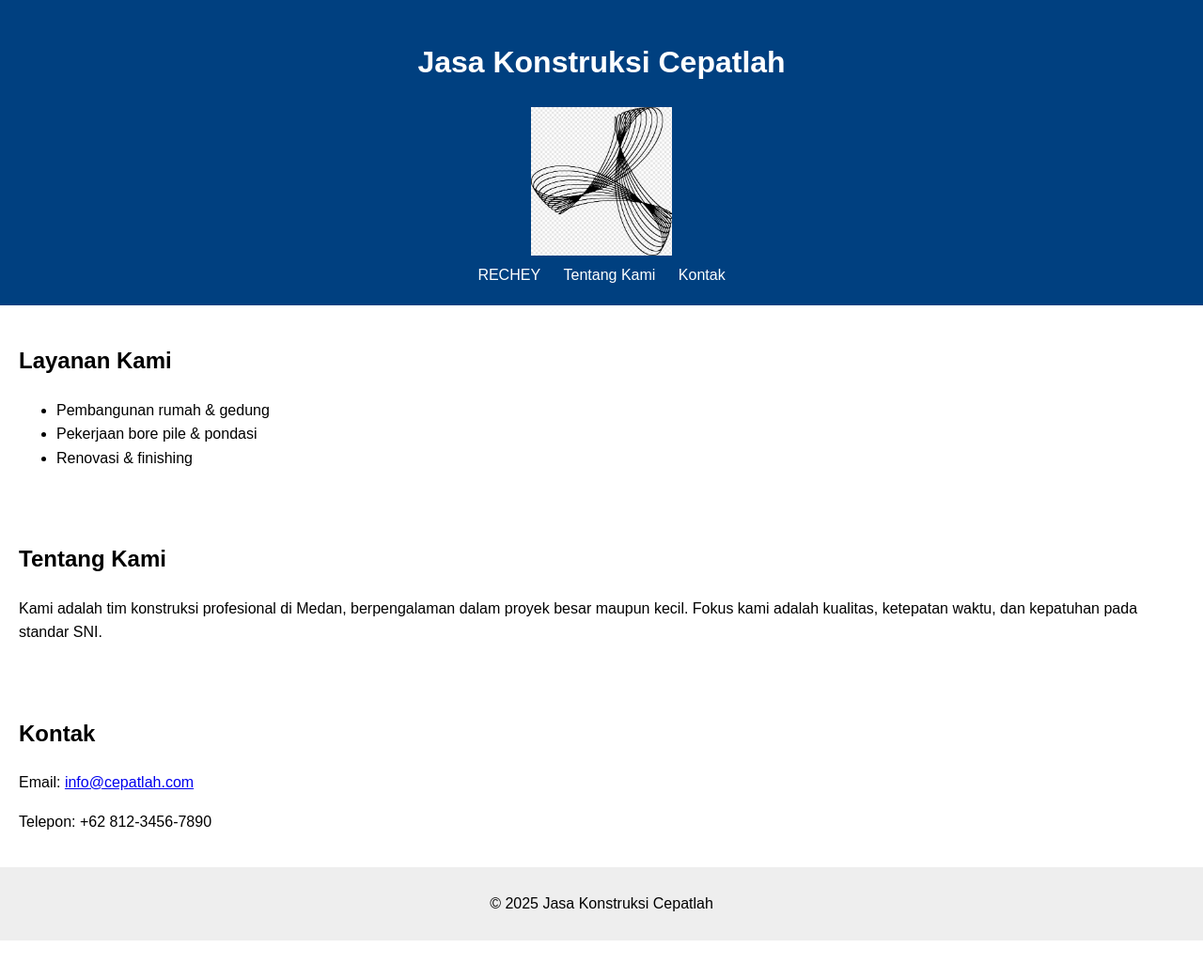
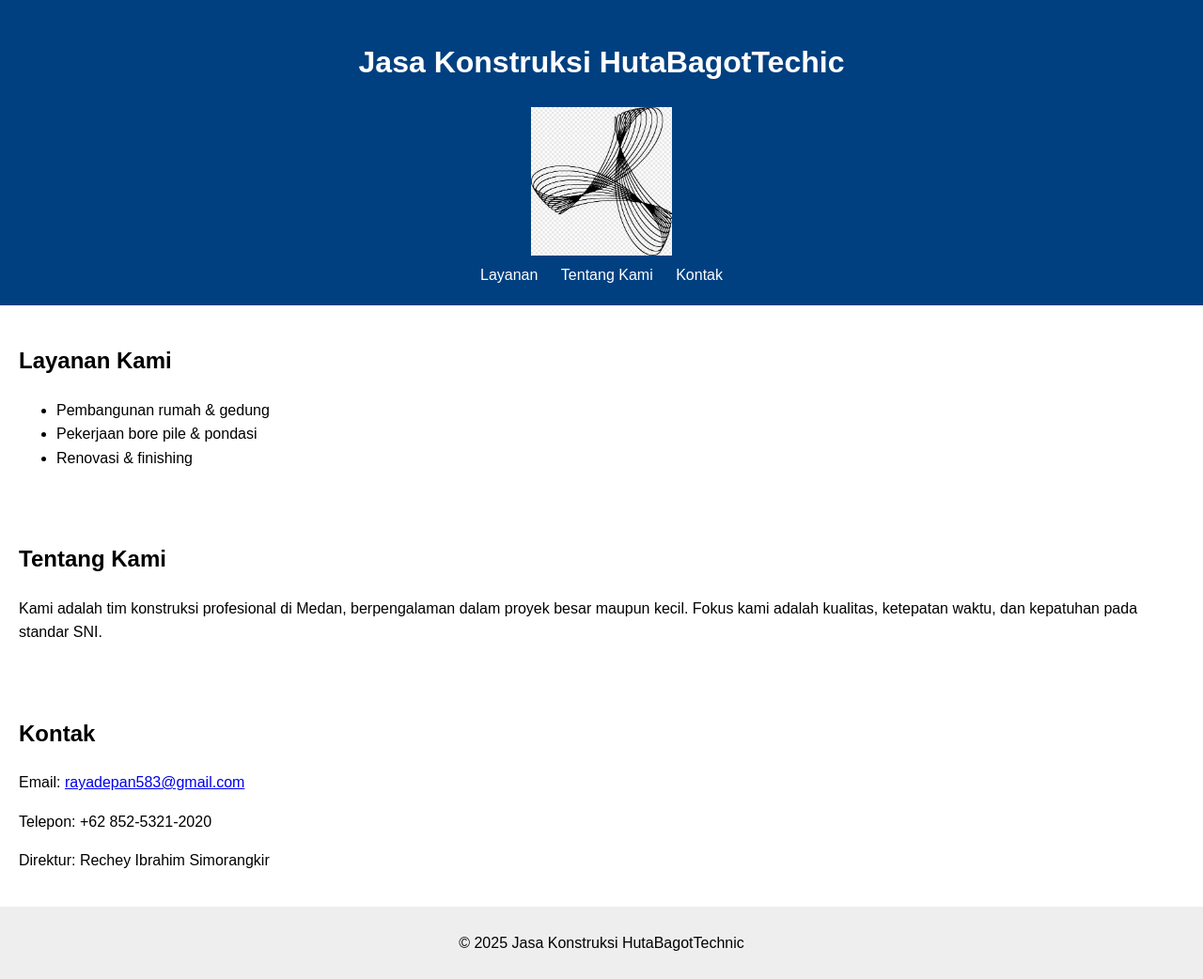
Before and after one commit to recheyis/HutaBagotTechnic, a plain HTML site: page index.html in a window 1280 px wide. Shown: the whole page at 94% size. Before the commit the page ends 1001 px from the top, so only its background shows below. Drawn offline with Linux system fonts and the light colour scheme.

Commit message:
Update index.html

```diff
--- a/index.html
+++ b/index.html
@@ -8,10 +8,10 @@
 </head>
 <body>
   <header>
-    <h1>Jasa Konstruksi Cepatlah</h1>
+    <h1>Jasa Konstruksi HutaBagotTechic</h1>
     <img src="rechey.png" alt="Logo Konstruksi" width="150">
     <nav>
-      <a href="#layanan">RECHEY</a>
+      <a href="#layanan">Layanan</a>
       <a href="#tentang">Tentang Kami</a>
       <a href="#kontak">Kontak</a>
     </nav>
@@ -34,12 +34,13 @@
 
   <section id="kontak">
     <h2>Kontak</h2>
-    <p>Email: <a href="mailto:info@cepatlah.com">info@cepatlah.com</a></p>
-    <p>Telepon: +62 812-3456-7890</p>
+    <p>Email: <a href="mailto:rayadepan583@gamil.com">rayadepan583@gmail.com</a></p>
+    <p>Telepon: +62 852-5321-2020</p>
+    <p>Direktur: Rechey Ibrahim Simorangkir</p>
   </section>
 
   <footer>
-    <p>&copy; 2025 Jasa Konstruksi Cepatlah</p>
+    <p>&copy; 2025 Jasa Konstruksi HutaBagotTechnic</p>
   </footer>
 </body>
 
```
